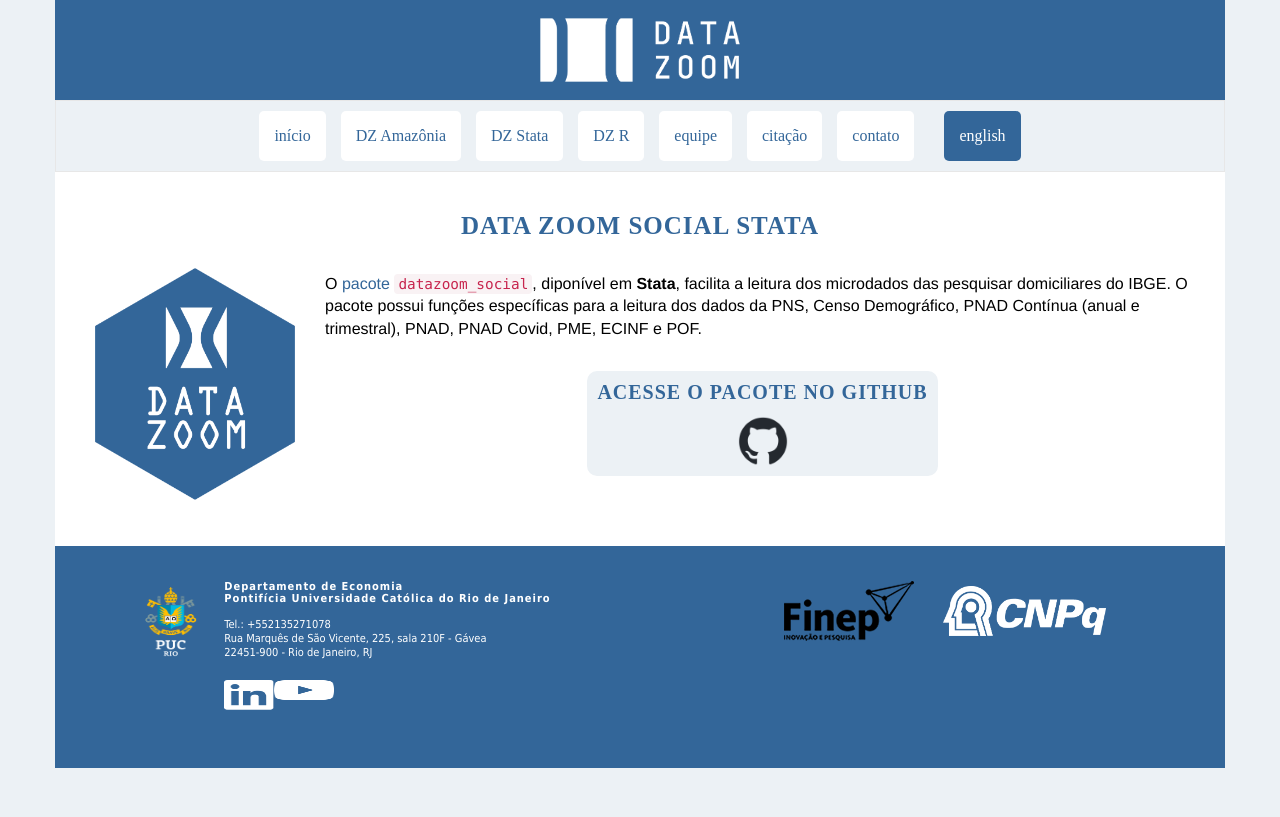
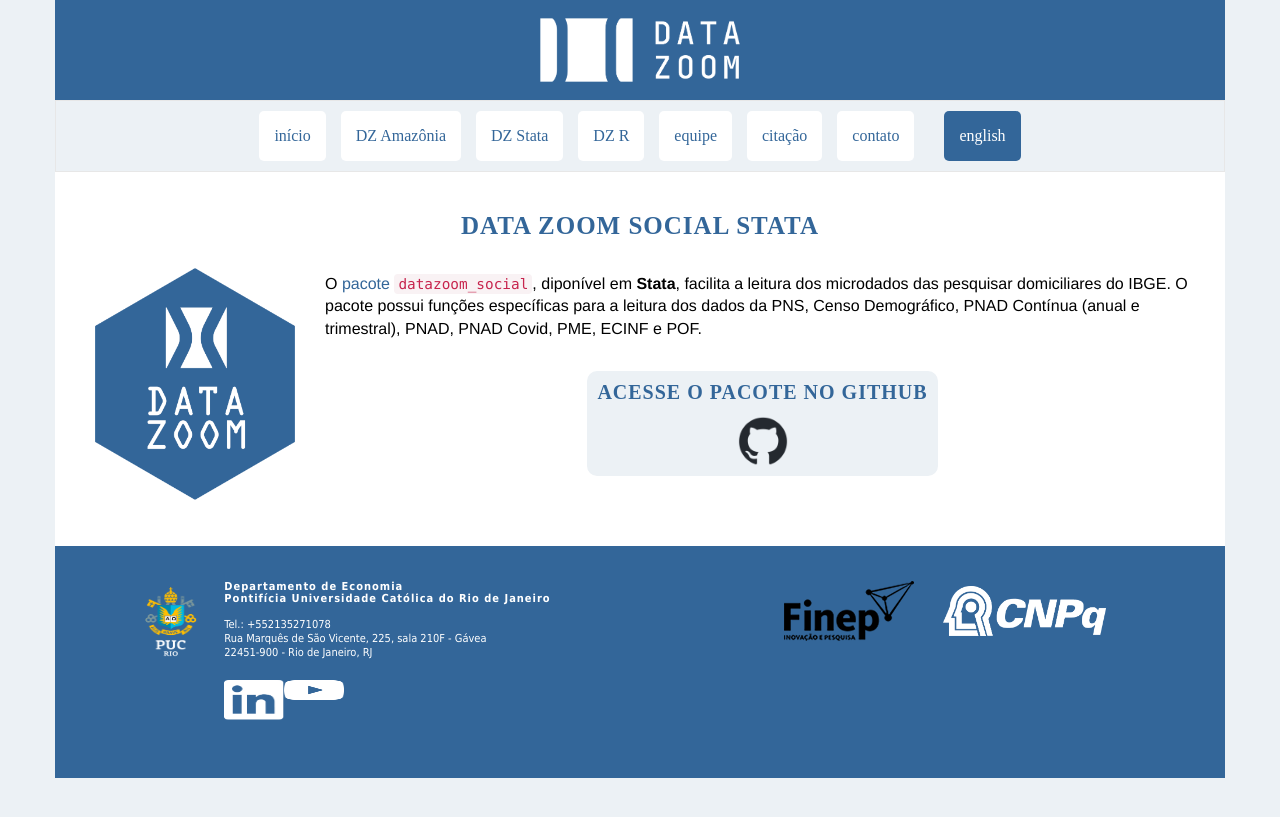
Before and after one commit to datazoompuc/datazoompuc.github.io, a Jekyll site: the page built from pt/dz_stata.md, in a window 1280 px wide. Shown: the top 817 px of the page. Built offline with Jekyll 4.4.1, drawn with Linux system fonts in a browser that asks for light colours; nearby versions of some CDN libraries; some web fonts are replaced.

Commit message:
Update footer.html

```diff
--- a/_includes/footer.html
+++ b/_includes/footer.html
@@ -23,8 +23,8 @@
                 alt="LinkedIn"
                 src="{{ site.baseurl }}/assets/img/Linkedin3.png"
                 class="social-icon"
-                width="50" !importante;
-                height="50" !importante
+                width="60"
+                height="60"
               >
             </a>
             <a href="https://www.youtube.com/channel/UC1kYkpfiYSvL2-oTYPMMkug" target="_blank" rel="noopener">
```
